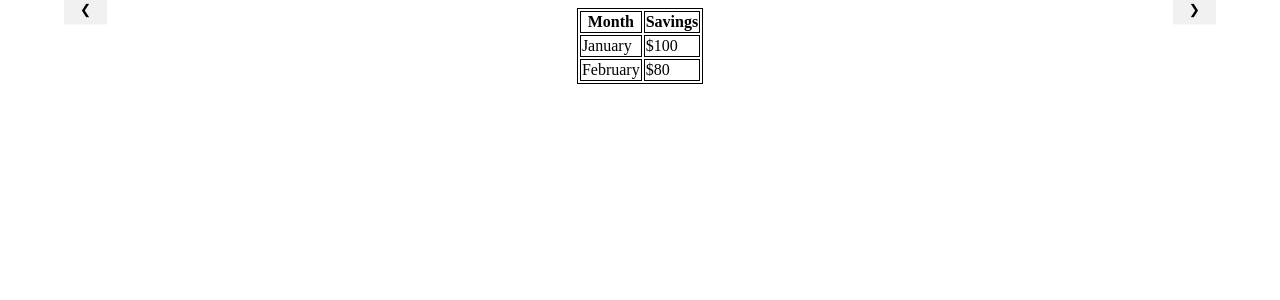
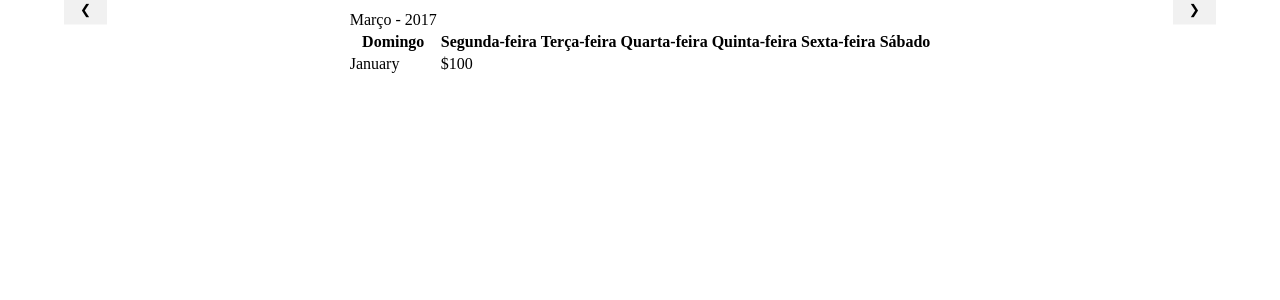
Before and after one commit to TreinoeDieta/Website, a Jekyll site: the page calendario/index.html, which Jekyll copies as it is, in a window 1280 px wide. Shown: the top 300 px of the page. Built offline with Jekyll 4.4.1, drawn with Linux system fonts in a browser that asks for light colours.

Commit message:
Update index.html

```diff
--- a/calendario/index.html
+++ b/calendario/index.html
@@ -2,9 +2,6 @@
 <html>
 <head>
 <style>
-table, th, td {
-    border: 1px solid black;
-}
 .w3-display-container:hover .w3-display-hover{display:block}.w3-display-container:hover span.w3-display-hover{display:inline-block}.w3-display-hover{display:none}
 .w3-button{border:none;display:inline-block;outline:0;padding:6px 16px;vertical-align:middle;overflow:hidden;text-decoration:none!important;color:#fff;background-color:#000;text-align:center;cursor:pointer;white-space:nowrap}
 .w3-button{color:#000;background-color:#f1f1f1;padding:8px 16px}.w3-button:hover{color:#000!important;background-color:#ccc!important}
@@ -18,16 +15,20 @@ table, th, td {
 <div class="mySlides">
 <table align="center">
   <tr>
-    <th>Month</th>
-    <th>Savings</th>
+    <td>Março - 2017</td>
+  </tr>
+  <tr>
+    <th>Domingo</th>
+    <th>Segunda-feira</th>
+    <th>Terça-feira</th>
+    <th>Quarta-feira</th>
+    <th>Quinta-feira</th>
+    <th>Sexta-feira</th>
+    <th>Sábado</th>
   </tr>
   <tr>
     <td>January</td>
     <td>$100</td>
-  </tr>
-  <tr>
-    <td>February</td>
-    <td>$80</td>
   </tr>
 </table>
     </div></div>
```
